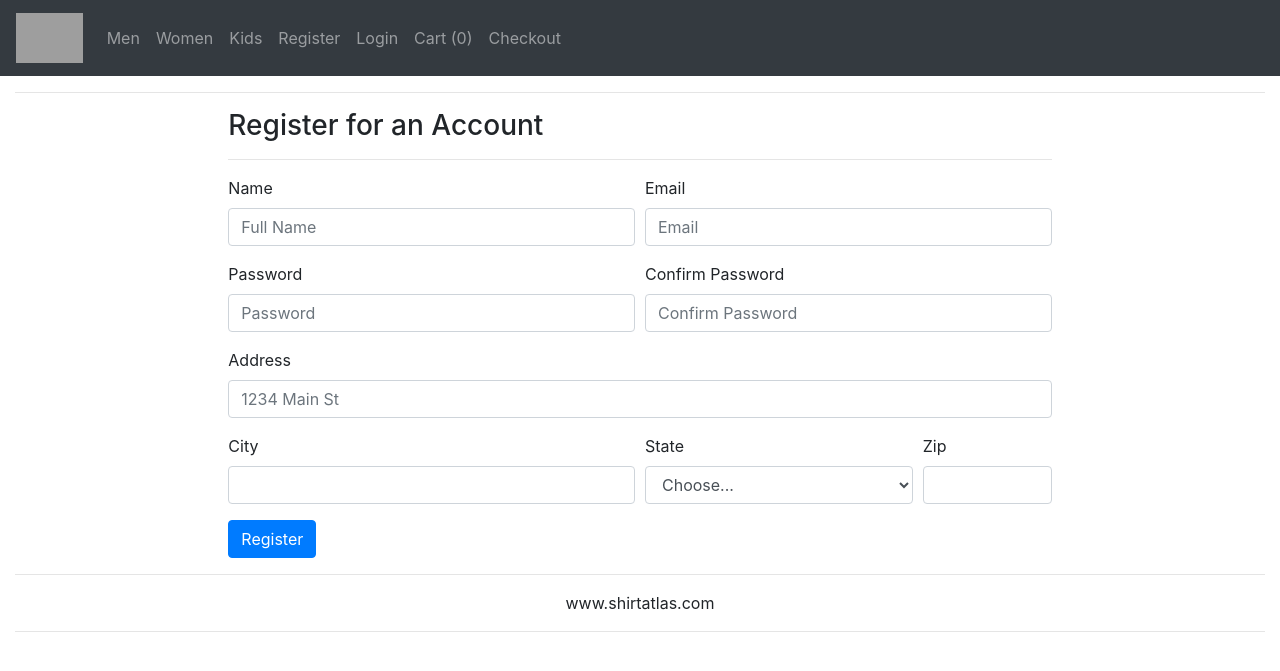
After one commit to timcoville/shirtatlas, a Django app: page /register in a window 1280 px wide. The commit adds this page. Shown: the top 671 px of the page. Run offline with Django 3.2, Linux system fonts and the light colour scheme; parts of the project's set-up code (start-up, migrations or seed data) failed here and were passed over; some libraries are stand-ins or nearby versions; grey boxes are pictures that could not be loaded.

Commit message:
added S3 integration for static files, updated models, built reg/login forms

```diff
--- /dev/null
+++ b/apps/market/templates/market/register.html
@@ -0,0 +1,146 @@
+{% load static %}<!DOCTYPE html>
+<html lang="en">
+<head>
+    <meta charset="UTF-8">
+    <meta name="viewport" content="width=device-width, initial-scale=1.0">
+    <meta http-equiv="X-UA-Compatible" content="ie=edge">
+    <!-- bootstrap -->
+    <link rel="stylesheet" href="https://stackpath.bootstrapcdn.com/bootstrap/4.1.2/css/bootstrap.min.css" integrity="sha384-Smlep5jCw/wG7hdkwQ/Z5nLIefveQRIY9nfy6xoR1uRYBtpZgI6339F5dgvm/e9B" crossorigin="anonymous">
+    <title>ShirtAtlas</title>
+
+    <style>
+    .black-opacity{
+        background-color:rgba(0, 0, 0, 0.4);
+    }
+    .black-opacity:hover{
+        background-color:rgba(0, 0, 0, 0.5);
+    }
+    </style>
+</head>
+<body>
+
+        <nav class="navbar navbar-expand-sm navbar-dark bg-dark">
+            <a class="navbar-brand" href="#"> <img src="{% static 'ShirtAtlas.gif' %}" height="50" alt=""></a>
+            <button class="navbar-toggler" type="button" data-toggle="collapse" data-target="#navbarNav" aria-controls="navbarNav" aria-expanded="false" aria-label="Toggle navigation">
+                  <span class="navbar-toggler-icon"></span>
+            </button>
+            <div class="collapse navbar-collapse" id="navbarNav">
+                  <ul class="navbar-nav">
+
+                    <li class="nav-item">
+                      <a class="nav-link" href="/">Men</a>
+                    </li>
+                    <li class="nav-item">
+                      <a class="nav-link" href="/">Women</a>
+                    </li>
+                    <li class="nav-item">
+                        <a class="nav-link" href="/">Kids</a>
+                    </li>
+
+                    {% if 'user_id' in request.session %}
+                    <li class="nav-item dropdown">
+                            <a class="nav-link dropdown-toggle" href="#" id="navbarDropdown" role="button" data-toggle="dropdown" aria-haspopup="true" aria-expanded="false">
+                              My Account
+                            </a>
+                            <div class="dropdown-menu" aria-labelledby="navbarDropdown">
+                              <a class="dropdown-item" href="#">Action</a>
+                              <a class="dropdown-item" href="#">Another action</a>
+                              <div class="dropdown-divider"></div>
+                              <a class="dropdown-item" href="#">Something else here</a>
+                            </div>
+                    </li>
+                    {% else %}
+                    <li class="nav-item">
+                            <a class="nav-link" href="/register">Register</a>
+                    </li>
+                    <li class="nav-item">
+                        <a class="nav-link" href="/login">Login</a>
+                    </li>
+                    {% endif %}
+                    <li class="nav-item">
+                        <a class="nav-link" href="/">Cart (0)</a>
+                    </li>
+                    <li class="nav-item">
+                        <a class="nav-link" href="/">Checkout</a>
+                    </li>
+
+                  </ul>
+            </div>
+        </nav>
+    <div class="container-fluid">
+        <hr>
+          <div class="row justify-content-center">
+            <div class="col-md-8">
+              <h3>Register for an Account</h3>
+              <hr>
+              <form action="/register" method="post">
+                {% csrf_token %}
+                  <div class="form-row">
+                    <div class="form-group col-md-6">
+                      <label for="inputName">Name</label>
+                      <input type="text" class="form-control" id="inputName" name="name" placeholder="Full Name">
+                    </div>
+                    <div class="form-group col-md-6">
+                      <label for="inputEmail">Email</label>
+                      <input type="email" class="form-control" id="inputEmail" name="email" placeholder="Email">
+                    </div>
+                  </div>
+                  <div class="form-row">
+                      <div class="form-group col-md-6">
+                          <label for="inputPassword">Password</label>
+                          <input type="password" class="form-control" id="inputPassword" name="password" placeholder="Password">
+                        </div>
+                        <div class="form-group col-md-6">
+                            <label for="inputConfirmPassword">Confirm Password</label>
+                            <input type="password" class="form-control" id="inputConfirmPassword" name="c_password" placeholder="Confirm Password">
+                          </div>
+                    </div>
+
+                  <div class="form-group">
+                    <label for="inputAddress">Address</label>
+                    <input type="text" class="form-control" id="inputAddress" name="address" placeholder="1234 Main St">
+                  </div>
+
+                  <div class="form-row">
+                    <div class="form-group col-md-6">
+                      <label for="inputCity">City</label>
+                      <input type="text" class="form-control" name="city" id="inputCity">
+                    </div>
+                    <div class="form-group col-md-4">
+                      <label for="inputState">State</label>
+                      <select id="inputState" name="state" class="form-control">
+                        <option selected>Choose...</option>
+                        {% for st in states %}
+                        <option>{{st}}</option>
+                        {% endfor %}
+                      </select>
+                    </div>
+                    <div class="form-group col-md-2">
+                      <label for="inputZip">Zip</label>
+                      <input type="text" class="form-control" name="zipcode" id="inputZip">
+                    </div>
+                  </div>
+
+                  <button type="submit" class="btn btn-primary">Register</button>
+                </form>
+
+            </div>
+          </div>
+        <hr>
+        <div class="row">
+            <div class="col text-center">www.shirtatlas.com</div>
+        </div>
+        <hr>
+
+    </div>
+
+
+
+
+
+    <!-- bootstrap -->
+    <script src="https://code.jquery.com/jquery-3.3.1.slim.min.js" integrity="sha384-q8i/X+965DzO0rT7abK41JStQIAqVgRVzpbzo5smXKp4YfRvH+8abtTE1Pi6jizo" crossorigin="anonymous"></script>
+    <script src="https://cdnjs.cloudflare.com/ajax/libs/popper.js/1.14.3/umd/popper.min.js" integrity="sha384-ZMP7rVo3mIykV+2+9J3UJ46jBk0WLaUAdn689aCwoqbBJiSnjAK/l8WvCWPIPm49" crossorigin="anonymous"></script>
+    <script src="https://stackpath.bootstrapcdn.com/bootstrap/4.1.2/js/bootstrap.min.js" integrity="sha384-o+RDsa0aLu++PJvFqy8fFScvbHFLtbvScb8AjopnFD+iEQ7wo/CG0xlczd+2O/em" crossorigin="anonymous"></script>
+</body>
+</html>
--- a/apps/market/urls.py
+++ b/apps/market/urls.py
@@ -3,4 +3,6 @@ from . import views
 
 urlpatterns = [
     url(r'^$', views.index),
+    url(r'^register$', views.register),
+    url(r'^login$', views.login)
 ]
--- a/apps/market/views.py
+++ b/apps/market/views.py
@@ -1,6 +1,23 @@
-from django.shortcuts import render, HttpResponse
+from django.shortcuts import render, HttpResponse, redirect
+from django.contrib import messages
 from models import *
 
 def index(request):
 
     return render(request, "market/index.html")
+
+def register(request):
+    if request.method != 'POST':
+        states = ["AK", "AL", "AR", "AZ", "CA", "CO", "CT", "DC", "DE", "FL", "GA", "HI", "IA", "ID", "IL", "IN", "KS", "KY", "LA", "MA", "MD", "ME", "MI", "MN", "MO", "MS", "MT", "NC", "ND", "NE",  "NH", "NJ", "NM", "NV", "NY", "OH", "OK", "OR", "PA", "RI", "SC", "SD", "TN", "TX", "UT", "VA", "VT", "WA", "WI", "WV", "WY"]
+        context = {'states': states}
+        return render(request, "market/register.html", context)
+    print(request.POST)
+    print(request.POST)
+    return redirect('/register')
+
+def login(request):
+    if request.method != 'POST':
+        return render(request, "market/login.html")
+
+    print (request.POST)
+    return redirect('/login')
```
Also changed, not shown: apps/market/models.py (+6 -6 lines), apps/market/templates/market/index.html (+21 -10 lines), apps/market/templates/market/login.html (added, +113 -0 lines), atlas/settings.py (+16 -1 lines), 4 other files.
